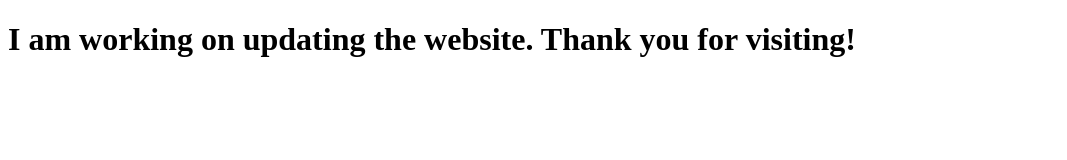
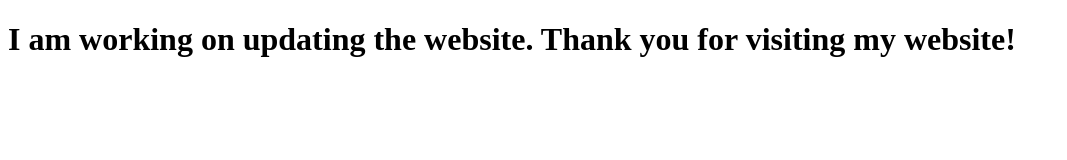
Before and after one commit to umeshkoirala/koiralaumesh-website, a plain HTML site: page index.html in a window 1280 px wide. Shown: the whole page, without its empty margins (0-1067 px from the left). Drawn offline with Linux system fonts and the light colour scheme.

Commit message:
udated message

```diff
--- a/index.html
+++ b/index.html
@@ -1,2 +1,2 @@
 <!DOCTYPE html>
-<h1>I am working on updating the website. Thank you for visiting!</h1>
+<h1>I am working on updating the website. Thank you for visiting my website!</h1>
```
